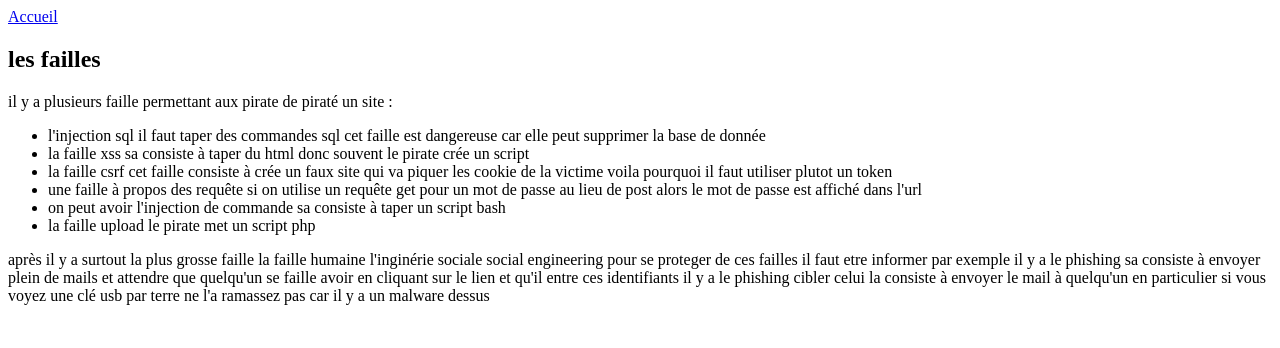
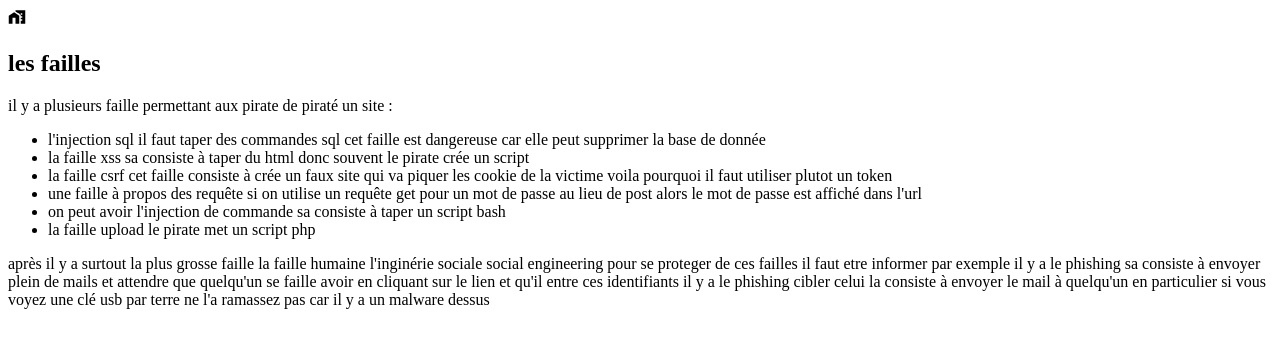
Before and after one commit to titi31/blogtim, an Eleventy site: page posts/faille.md in a window 1280 px wide. Built offline with nearby package versions, Linux system fonts and the light colour scheme; Eleventy itself is replaced by a stand-in of ours; files that its build step writes are made by us from their sources.

Commit message:
Update main.html

```diff
--- a/_includes/main.html
+++ b/_includes/main.html
@@ -6,7 +6,10 @@
     </head>
     <body>
         <header>
-            <a href="{{ '/'  | url }}">Accueil</a>
+            <a href="{{ '/'  | url }}"><svg xmlns="http://www.w3.org/2000/svg" viewBox="0 0 24 24" fill="black" width="18px" height="18px"><path d="M0 0h24v24H0z" fill="none"/>
+                <path d="M8.17 5.7L1 10.48V21h5v-8h4v8h5V10.25z"/>
+                <path d="M17 7h2v2h-2z" fill="none"/><path d="M10 3v1.51l2 1.33L13.73 7H15v.85l2 1.34V11h2v2h-2v2h2v2h-2v4h6V3H10zm9 6h-2V7h2v2z"/></svg>
+            </a>
         </header>
 
         <section>
```
